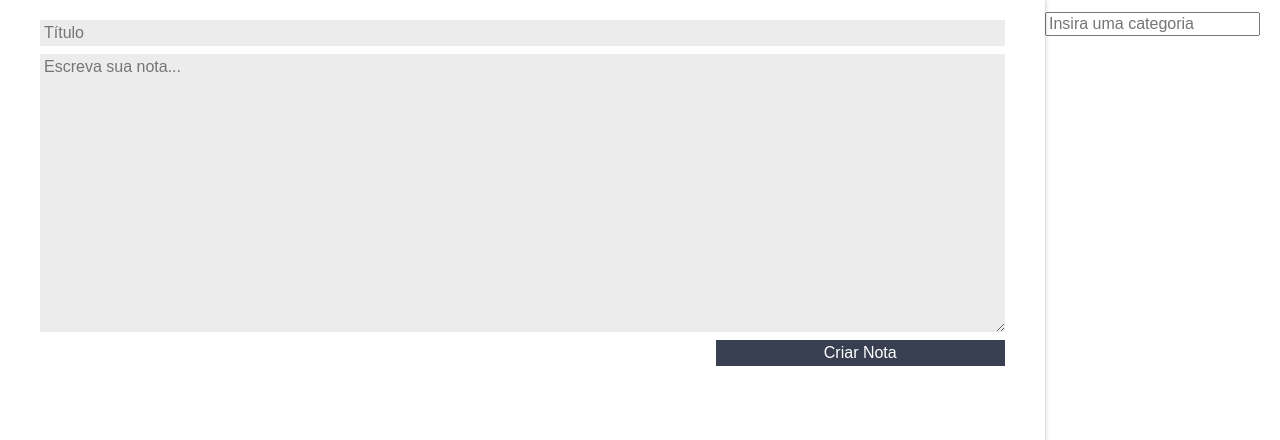
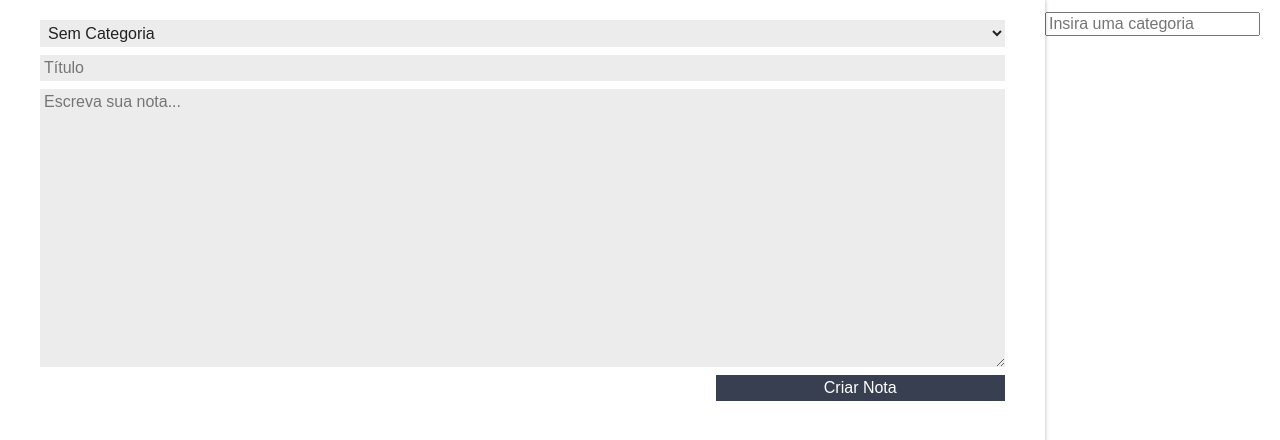
Before and after one commit to WSantos79/estudos, a React (Create React App) app in the folder JavaScript/React/ceep/: page / in a window 1280 px wide. Shown: the top 440 px of the page. Built offline with nearby package versions, Linux system fonts and the light colour scheme.

Commit message:
estudando

```diff
--- a/JavaScript/React/ceep/src/App.js
+++ b/JavaScript/React/ceep/src/App.js
@@ -4,48 +4,54 @@ import { ListaDeCategorias } from './components/ListaDeCategorias/ListaDeCategor
 import { ListaDeNotas } from './components/ListaDeNotas/ListaDeNotas';
 import "./assets/App.css";
 import './assets/index.css'
+import { Categorias } from './dados/Categorias';
+import { ArrayDeNotas } from './dados/Notas';
 
 class App extends Component {
   constructor(){
     super();
-
-    this.state = {
-      notas:[],
-      categorias:[]
-    }
+    this.categorias = new Categorias();
+    this.notas = new ArrayDeNotas();
+    //this.state = {
+      //notas:[],
+      //categorias:[]
+    //}
   }
-  criarNota(titulo, texto){
-    const novaNota = {titulo, texto};
+  /*criarNota(titulo, texto, categoria){
+    const novaNota = {titulo, texto, categoria};
     const novoArrayNotas = [...this.state.notas, novaNota]
     const novoEstado = {
       notas:novoArrayNotas
     }
     this.setState(novoEstado)  /// renderizar a tela
-  }
+  } */
 
-  apagarNota(index) {
+   /*apagarNota(index) {
     let arrayNotas = this.state.notas;
     arrayNotas.splice(index, 1);
     this.setState({notas:arrayNotas})
-  }
-  adicionarCategoria(nomeCategoria){
+  }*/
+  /*adicionarCategoria(nomeCategoria){
     const novoArrayCategorias = [...this.state.categorias, nomeCategoria]
     this.setState({categorias:novoArrayCategorias})
-  }
+  }*/
 
   render(){
     return (
       <section className="conteudo">
 
-        <FormularioCadastro criarNota={this.criarNota.bind(this)}/>
+        <FormularioCadastro
+        criarNota={this.notas.criarNota}
+        categorias={this.categorias.categorias}
+        />
         <main>
           <ListaDeCategorias
-          categorias={this.state.categorias}
-          adicionarCategoria={this.adicionarCategoria.bind(this)}
+          categorias={this.categorias}
+          adicionarCategoria={this.categorias.adicionarCategoria.bind(this.categorias)}
           />
           <ListaDeNotas
-          notas={this.state.notas}
-          apagarNota={this.apagarNota.bind(this)}
+          notas={this.notas.notas}
+          apagarNota={this.notas.apagarNota}
           />
         </main>
 
--- a/JavaScript/React/ceep/src/components/CardNota/CardNota.jsx
+++ b/JavaScript/React/ceep/src/components/CardNota/CardNota.jsx
@@ -16,6 +16,7 @@ export class CardNota extends Component{
                 <header className="card-nota_cabecalho">
                     <h3 className="card-nota_titulo">{this.props.titulo}</h3>
                     <DeleteSVG onClick={this.apagar.bind(this)} />
+                    <h4>{ this.props.categoria}</h4>
                 </header>
                 <p className="card-nota_texto">{this.props.texto}</p>
             </section>
--- a/JavaScript/React/ceep/src/components/FormularioCadastro/FormularioCadastro.jsx
+++ b/JavaScript/React/ceep/src/components/FormularioCadastro/FormularioCadastro.jsx
@@ -6,9 +6,13 @@ export class FormularioCadastro extends Component {
         super(props);
         this.titulo = "";
         this.texto = "";
+        this.categoria ="Sem Categoria";
+    }
+    _handleMudancaCategoria(e){
+        e.stopPropagation();
+        this.categoria = e.target.value;
+    }
 
-
-    }
     _handleMudancaTitulo(event){
         event.stopPropagation();
         this.titulo = event.target.value;
@@ -20,7 +24,7 @@ export class FormularioCadastro extends Component {
     _criarNota(event){
         event.preventDefault();
         event.stopPropagation();
-        this.props.criarNota(this.titulo, this.texto);
+        this.props.criarNota(this.titulo, this.texto, this.categoria);
         {
         document.querySelector("input").value = "";
         document.querySelector("textarea").value = "";
@@ -31,6 +35,16 @@ export class FormularioCadastro extends Component {
             <form className="form-cadastro"
                 onSubmit={this._criarNota.bind(this)}
             >
+                <select
+                onChange={this._handleMudancaCategoria.bind(this)}
+                 className="form-cadastro_input">
+
+                    <option>Sem Categoria</option>
+
+                    { this.props.categorias.map(categoria => {
+                        return <option>{categoria}</option>
+                    })}
+                </select>
                 <input
                 className="form-cadastro_input"
                 type="text"
--- a/JavaScript/React/ceep/src/components/ListaDeCategorias/ListaDeCategorias.jsx
+++ b/JavaScript/React/ceep/src/components/ListaDeCategorias/ListaDeCategorias.jsx
@@ -2,7 +2,13 @@ import React, {Component} from "react";
 import"./style.css"
 
 export class ListaDeCategorias extends Component {
+    componentDidMount(){
+        this.props.categorias.inscrever(this._novasCategorias.bind(this));
+    }
 
+    _novasCategorias(categorias){
+        this.render(categorias);
+    }
     _handleEventoInput(e){
         e.preventDefault();
         if(e.keyCode === 13){
@@ -17,7 +23,7 @@ export class ListaDeCategorias extends Component {
         return(
             <section className="lista-categorias">
                 <ul className="lista-categorias_lista">
-                    {this.props.categorias.map((categoria, index) =>{
+                    {this.props.categorias.categorias.map((categoria, index) =>{
 
                         return <li key={index} className="lista-categorias_item">{categoria}</li>
                     })}
--- a/JavaScript/React/ceep/src/components/ListaDeNotas/ListaDeNotas.jsx
+++ b/JavaScript/React/ceep/src/components/ListaDeNotas/ListaDeNotas.jsx
@@ -15,6 +15,7 @@ export class ListaDeNotas extends Component{
                              indice={index}
                              titulo={nota.titulo}
                              texto={nota.texto}
+                             categoria={nota.categoria}
                              apagarNota={this.props.apagarNota}
                              />
                         </li>
--- /dev/null
+++ b/JavaScript/React/ceep/src/dados/Categorias.js
@@ -0,0 +1,17 @@
+export class Categorias {
+    constructor(){
+        this.categorias =[];
+        this._inscritos = []; // quem vai observar esta classe
+    }
+
+    inscrever(funcao){
+        this._inscritos.push(funcao);
+    }
+    notificar(){
+        this._inscritos.forEach(funcao => funcao(this.categorias));
+    }
+    adicionarCategoria(novaCategoria){
+        this.categorias.push(novaCategoria);
+        this.notificar();
+    }
+}
--- /dev/null
+++ b/JavaScript/React/ceep/src/dados/Notas.js
@@ -0,0 +1,30 @@
+export class ArrayDeNotas {
+    constructor(){
+        this.notas = [];
+        this._inscritos = [];
+    }
+
+    adicionarNota(titulo, texto, categoria){
+        const novaNota = new Nota(titulo, texto, categoria);
+        this.notas.push(novaNota);
+    }
+
+    apagarNota(index){
+        this.notas.slice(index ,1)
+    }
+
+    inscrever(funcao){
+        this._inscritos.push(funcao);
+    }
+    notificar(){
+        this._inscritos.forEach(funcao => funcao(this.categorias));
+    }
+}
+
+class Nota {
+    constructor(titulo, texto, categoria){
+        this.titulo = titulo;
+        this.texto = texto;
+        this.categoria = categoria;
+    }
+}
```
